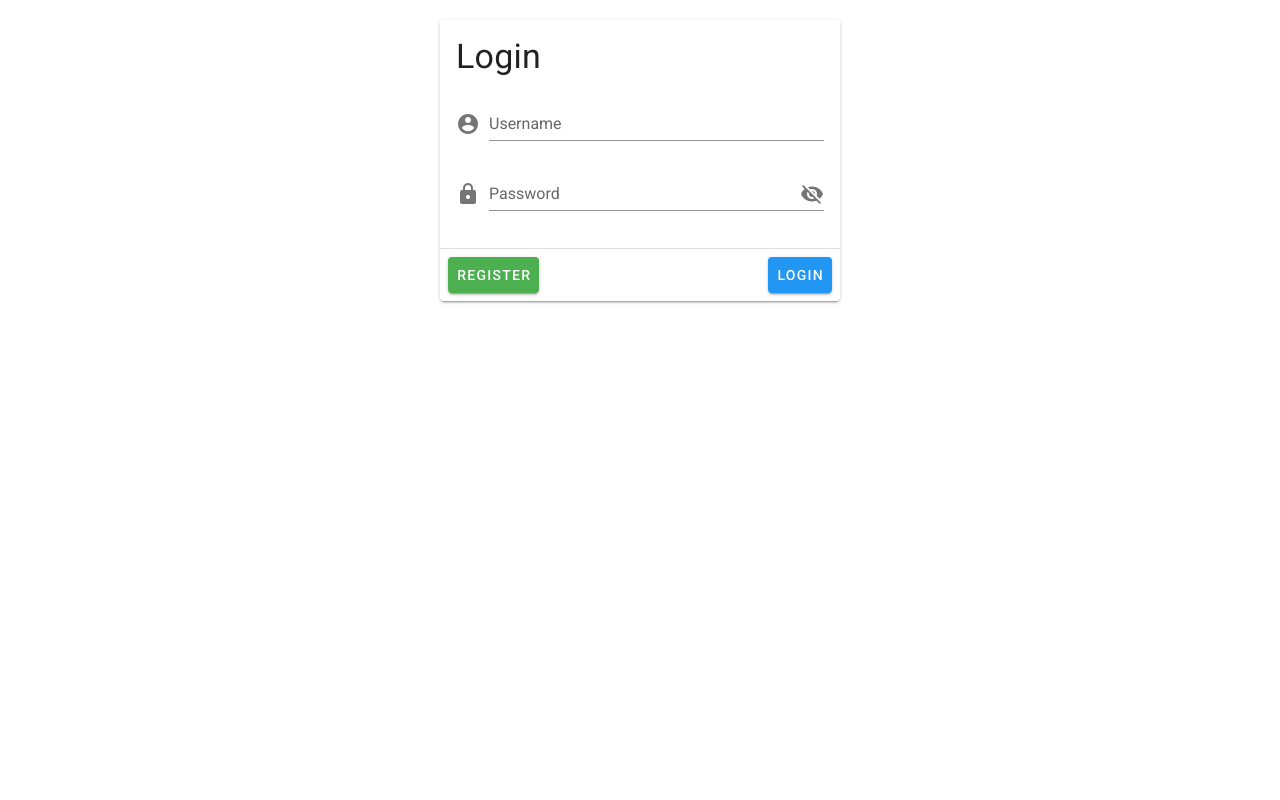
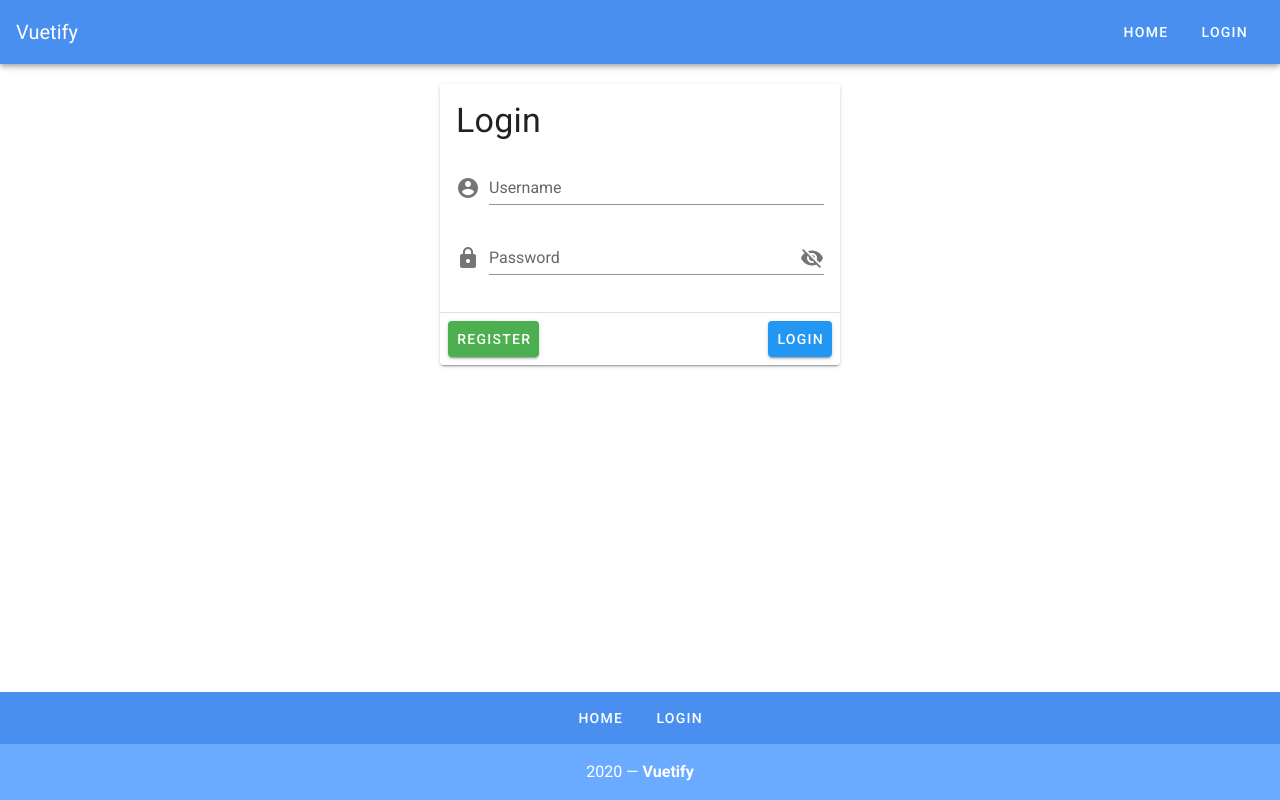
Before and after one commit to DtecIndustries/vue-vuetify, a Vue app: page / in a window 1280 px wide. Built offline with nearby package versions, Linux system fonts and the light colour scheme.

Commit message:
App bar & footer component

```diff
--- a/src/App.vue
+++ b/src/App.vue
@@ -1,5 +1,17 @@
 <template>
   <v-app>
+
+    <!-- App bar -->
+    <v-app-bar app dark color="primary lighten-1">
+      <v-toolbar-title>Vuetify</v-toolbar-title>
+      <v-spacer></v-spacer>
+      <v-btn text rounded>Home</v-btn>
+      <v-btn text rounded>Login</v-btn>
+    </v-app-bar>
+
+    <v-content>
+
+      <!-- login module -->
       <v-card width="400" class="mx-auto mt-5">
         <v-card-title>
           <h1 class="display-1">Login</h1>
@@ -26,6 +38,37 @@
           <v-btn color="info">Login</v-btn>
         </v-card-actions>
       </v-card>
+
+    </v-content>
+
+    <!-- footer -->
+    <v-footer
+      color="primary lighten-1"
+      padless
+    >
+      <v-row
+        justify="center"
+        no-gutters
+      >
+        <v-btn
+          v-for="link in links"
+          :key="link"
+          color="white"
+          text
+          rounded
+          class="my-2"
+        >
+          {{ link }}
+        </v-btn>
+        <v-col
+          class="primary lighten-2 py-4 text-center white--text"
+          cols="12"
+        >
+          {{ new Date().getFullYear() }} — <strong>Vuetify</strong>
+        </v-col>
+      </v-row>
+    </v-footer>
+
   </v-app>
 </template>
 
@@ -33,7 +76,8 @@
 export default {
   name: 'App',
   data: () => ({
-    showPassword: false
+    showPassword: false,
+    links: ['home', 'login']
   }),
 };
 </script>
```
Lines whose indentation alone changed are shown as unchanged.
